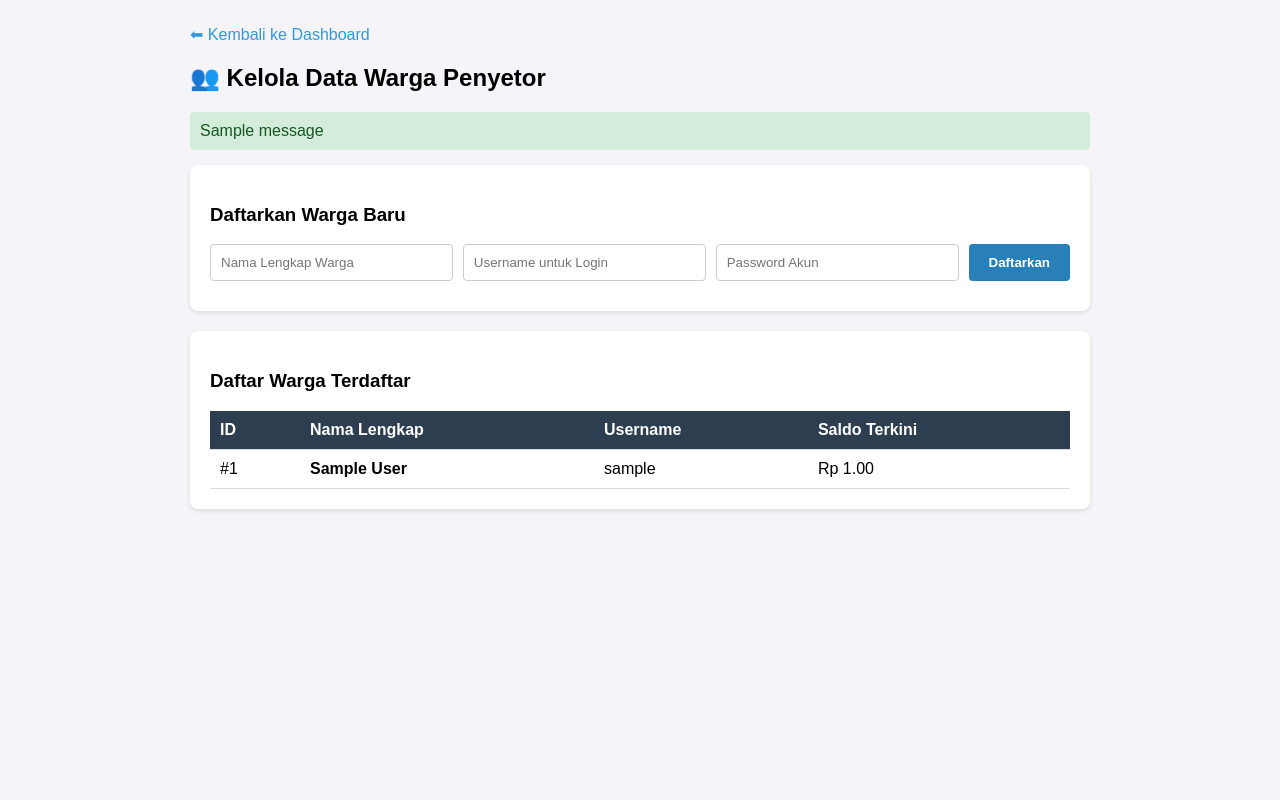
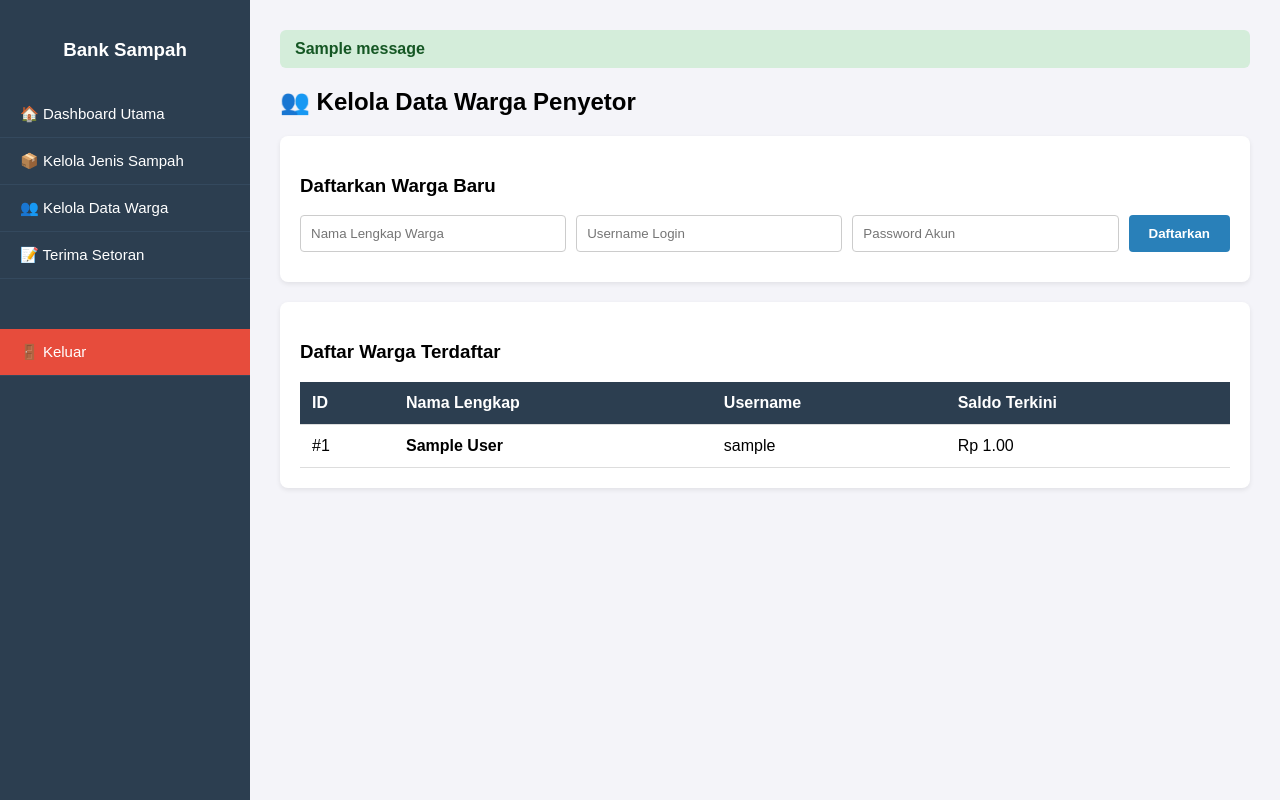
Before and after one commit to Aliansyah20/Bank-Sampah-Web, a Flask app: template app/templates/dashboard/kelola_warga.html in a window 1280 px wide. Run offline with Flask 3, Linux system fonts and the light colour scheme; the template is opened without the code that fills it: values that come from a table or form of the project are taken from there, others are empty; tables that the repository leaves empty hold one stand-in row (values such as "Sample post"); one stand-in notice (Sample message) is shown.

Commit message:
Update kelola_warga.html

```diff
--- a/app/templates/dashboard/kelola_warga.html
+++ b/app/templates/dashboard/kelola_warga.html
@@ -1,50 +1,34 @@
-<!DOCTYPE html>
-<html lang="id">
-<head>
-    <meta charset="UTF-8">
-    <title>Kelola Data Warga</title>
+{% extends "dashboard/base_sekben.html" %}
+
+{% block title %}Kelola Data Warga - Sekben{% endblock %}
+
+{% block extra_css %}
 <style>
-        body { font-family: Arial, sans-serif; background: #f4f4f9; padding: 25px; margin: 0; }
-        .container { max-width: 900px; margin: auto; }
-        .card { background: white; padding: 20px; border-radius: 8px; box-shadow: 0 2px 5px rgba(0,0,0,0.1); margin-bottom: 20px; }
+    .card { background: white; padding: 20px; border-radius: 8px; box-shadow: 0 2px 5px rgba(0,0,0,0.08); margin-bottom: 20px; }
     .form-row { display: flex; gap: 10px; margin-bottom: 10px; }
     input { flex: 1; padding: 10px; border: 1px solid #ccc; border-radius: 4px; }
     button { padding: 10px 20px; background: #2980b9; color: white; border: none; border-radius: 4px; cursor: pointer; font-weight: bold; }
     table { width: 100%; border-collapse: collapse; margin-top: 15px; }
-        th, td { border-bottom: 1px solid #ddd; padding: 10px; text-align: left; }
+    th, td { border-bottom: 1px solid #ddd; padding: 12px; text-align: left; }
     th { background: #2c3e50; color: white; }
-        .alert { padding: 10px; border-radius: 4px; margin-bottom: 15px; }
-        .alert-success { background: #d4edda; color: #155724; }
-        .alert-danger { background: #f8d7da; color: #721c24; }
 </style>
-</head>
-<body>
-    <div class="container">
-        <a href="/sekben/dashboard" style="text-decoration: none; color: #3498db;">⬅ Kembali ke Dashboard</a>
+{% endblock %}
+
+{% block content %}
     <h2>👥 Kelola Data Warga Penyetor</h2>
 
-        {% with messages = get_flashed_messages(with_categories=true) %}
-            {% if messages %}
-                {% for cat, msg in messages %}
-                    <div class="alert alert-{{ cat }}">{{ msg }}</div>
-                {% endfor %}
-            {% endif %}
-        {% endwith %}
-
-        <!-- Form Tambah Warga Manual -->
     <div class="card">
         <h3>Daftarkan Warga Baru</h3>
         <form method="POST" action="/sekben/warga">
             <div class="form-row">
                 <input type="text" name="nama_lengkap" placeholder="Nama Lengkap Warga" required>
-                    <input type="text" name="username" placeholder="Username untuk Login" required>
+                <input type="text" name="username" placeholder="Username Login" required>
                 <input type="password" name="password" placeholder="Password Akun" required>
                 <button type="submit">Daftarkan</button>
             </div>
         </form>
     </div>
 
-        <!-- Tabel Daftar Warga -->
     <div class="card">
         <h3>Daftar Warga Terdaftar</h3>
         <table>
@@ -66,12 +50,10 @@
                 </tr>
                 {% else %}
                 <tr>
-                        <td colspan="4" style="text-align: center; color: #888;">Belum ada warga yang terdaftar.</td>
+                    <td colspan="4" style="text-align: center; color: #888; padding: 15px;">Belum ada warga yang terdaftar.</td>
                 </tr>
                 {% endfor %}
             </tbody>
         </table>
     </div>
-    </div>
-</body>
-</html>
+{% endblock %}
```
Lines whose indentation alone changed are shown as unchanged.
